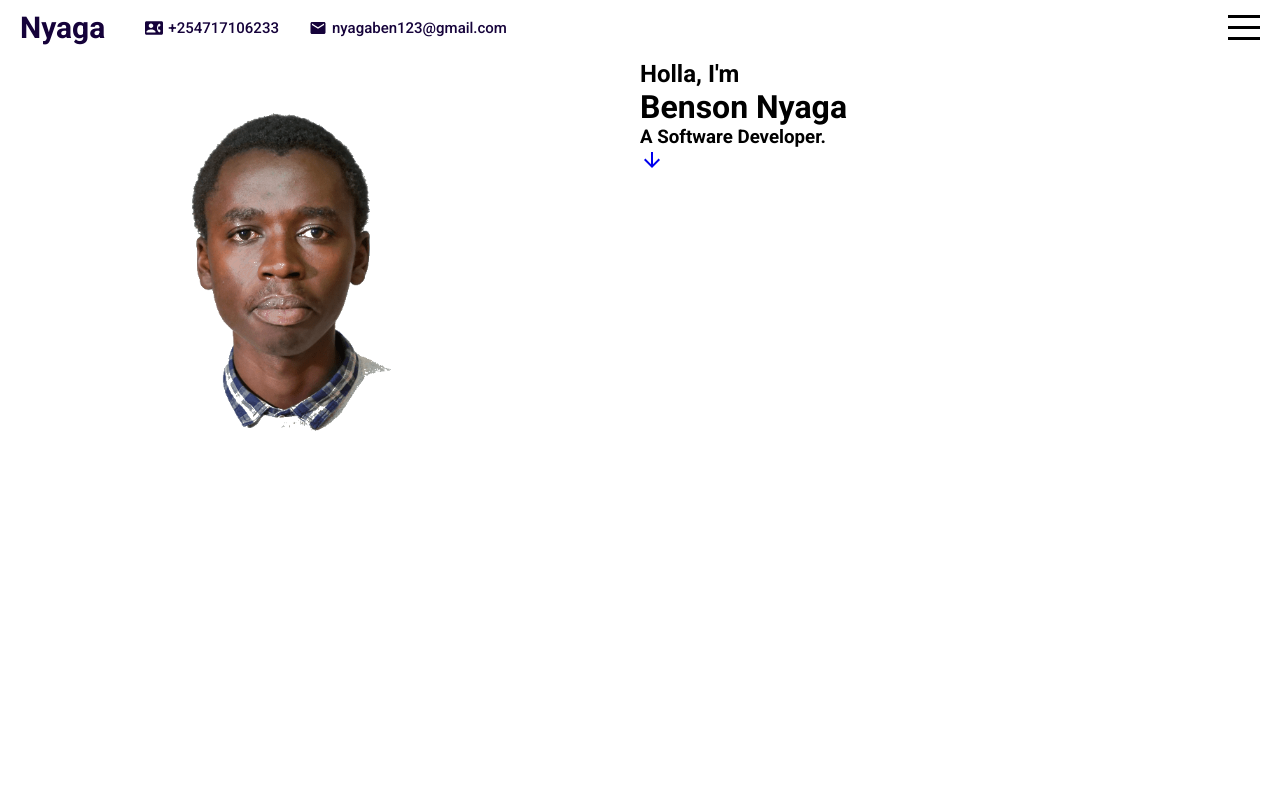
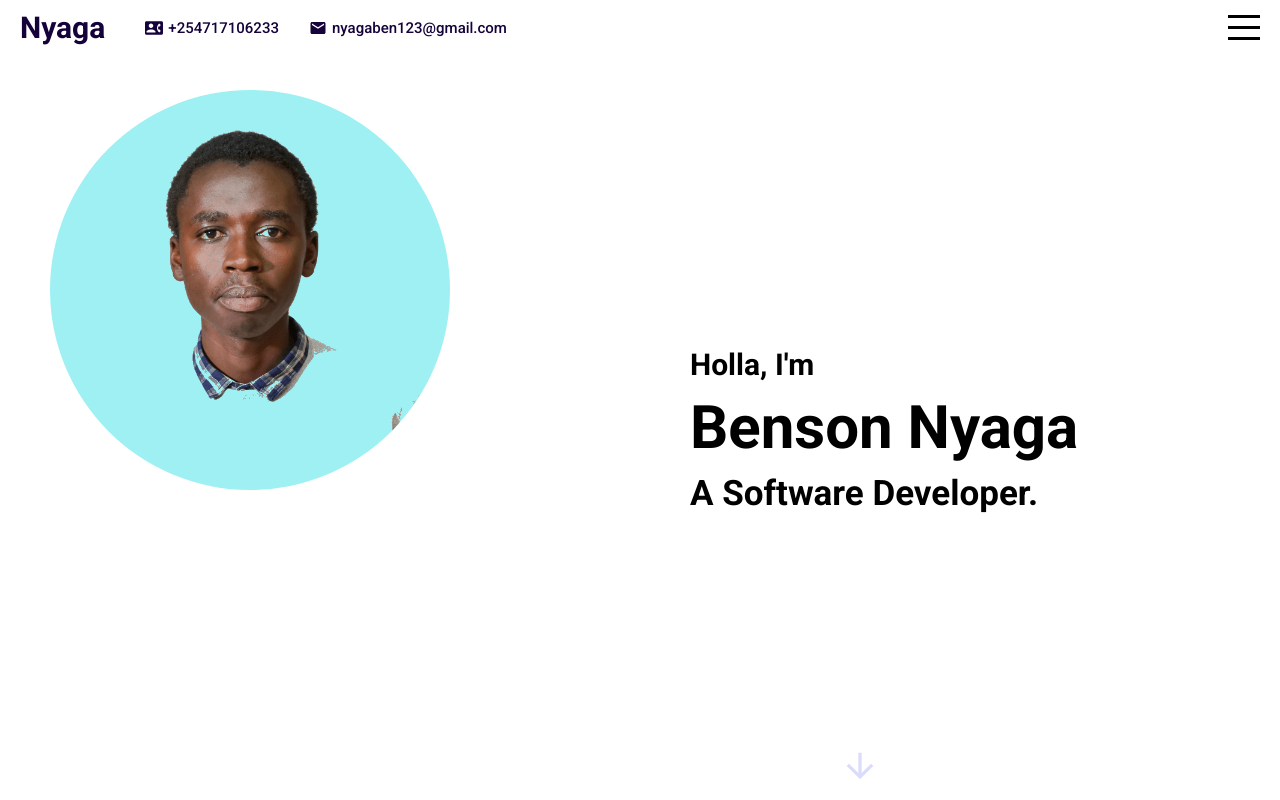
Before and after one commit to nyagajr/react-portfolio, a React (Create React App) app: page / in a window 1280 px wide. Built offline with nearby package versions, Linux system fonts and the light colour scheme.

Commit message:
styling the right class content

```diff
--- a/src/components/intro/intro.scss
+++ b/src/components/intro/intro.scss
@@ -8,14 +8,18 @@
 
 
         .dPic{
-            margin-left: 80px;
+            margin-left: 50px;
             margin-top: 30px;
-            width: 700px;
-            height: 700px;
+            width: 400px;
+            height: 400px;
+            background-color: rgb(158, 240, 243);
+            border-radius: 50%;
+            display: flex;
+            align-items: center;
+            justify-content: center;
 
             img{
-                height:60% ;
-                border-radius: 50%;
+                height:90% ;
             }
         }
 
@@ -23,6 +27,45 @@
 
     .right{
         flex: 0.5;
+        position: relative;
+
+        .wrapper{
+            width: 100%;
+            height: 100%;
+
+            padding-left: 50px;
+            display: flex;
+            flex-direction: column;
+            justify-content: center;
+
+            h1{
+                font-size: 60px;
+                margin: 10px 0;
+            }
+            h2{
+                font-size: 30px;
+            }
+            h3{
+                font-size: 35px;
+            }
+        }
+
+        a{
+            position: absolute;
+            bottom: 10px;
+
+            .icon{
+                font-size: 40px;
+                margin-left: 200px;
+                animation: timer 2s infinite;
+            }
+
+            @keyframes timer {
+                100%{
+                    opacity: 0.1;
+                }
+            }
+        }
 
     }
 }
```
